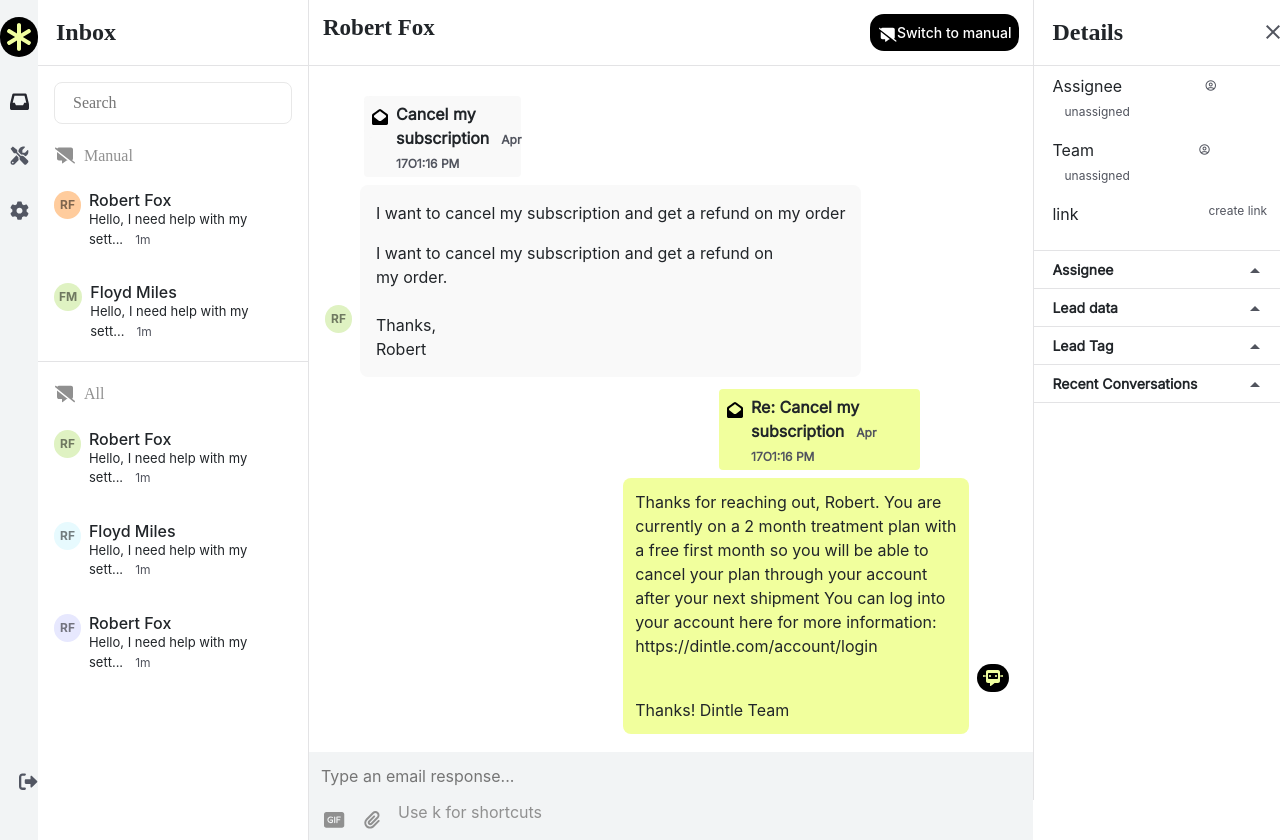
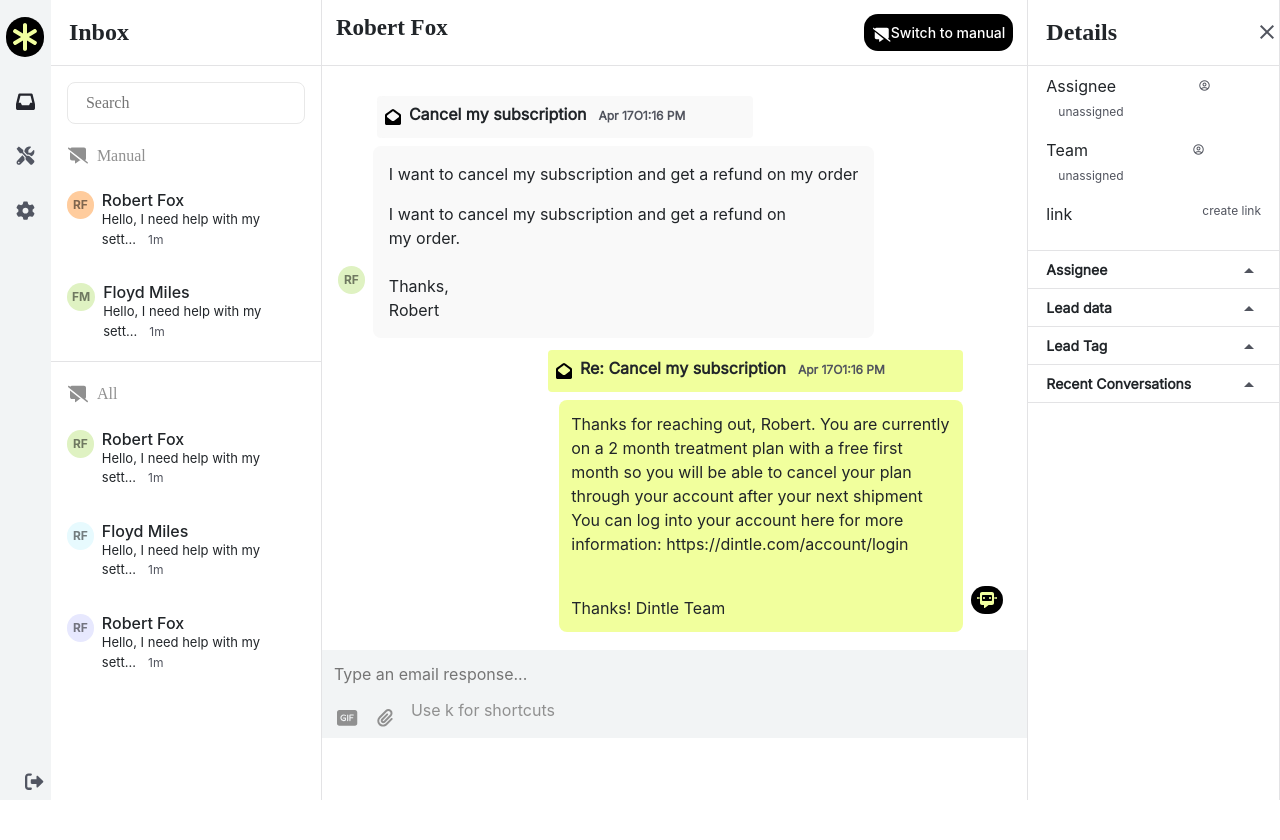
Before and after one commit to deeksha-developer/chatBox, a React (Create React App) app: page / in a window 1280 px wide. After the commit the page ends 800 px from the top, so only its background shows below. Built offline with nearby package versions, Linux system fonts and the light colour scheme; a web font is replaced by a local one.

Commit message:
changes done

```diff
--- a/src/pages/Chatbox/Chatbox.css
+++ b/src/pages/Chatbox/Chatbox.css
@@ -159,3 +159,13 @@ width: 62%;
                 .sendercls{
                     margin: 0px 6px 8px 32px;}
 }
+@media screen  and (max-width:1280px) {
+    .recivercls {
+        margin: 0px 48px 8px 210px;
+    }
+    .sendercls {
+        margin: 0px 258px 8px 39px;}
+        .chatbox_para1{
+            width: 60%;
+        }
+}
```
